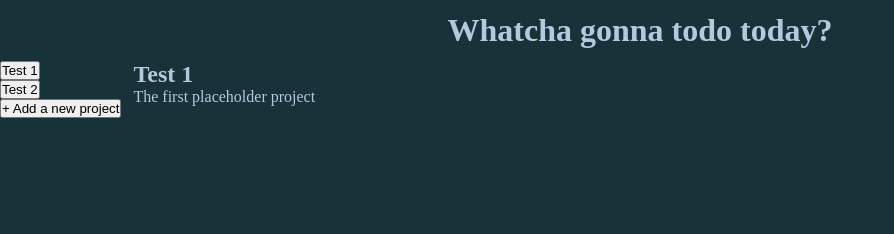
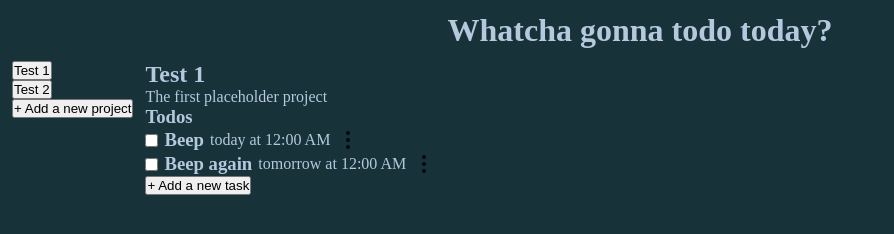
Before and after one commit to jikki-odin/todo, a website built with webpack: page src/template.html in a window 1280 px wide. Both pictures are taken after a click on the button "Test 1". Shown: the whole page, without its empty margins (0-894 px from the left). Built offline with nearby package versions, Linux system fonts and the light colour scheme.

Commit message:
add todo-list wiring/rendering

```diff
--- a/src/controllers/project.js
+++ b/src/controllers/project.js
@@ -49,4 +49,9 @@ export class ProjectController {
   selectProject(id) {
     this.selectedProject = this.projects.get(id);
   }
+
+  addTodo(id, todo) {
+    const project = this.projects.get(id);
+    project.addTodo(todo);
+  }
 }
--- a/src/controllers/todo.js
+++ b/src/controllers/todo.js
@@ -1,2 +1,37 @@
-// TODO: decide on API and implement
-export class TodoController {}
+import { Todo } from "../types";
+
+export class TodoController {
+  constructor() {
+    // TODO: figure out the integration with projects
+    this.todos = new Map();
+    this.currentId = 1;
+    this.selectedTodo = null;
+  }
+
+  get(id) {
+    return this.todos.get(id);
+  }
+
+  // TODO: add documentation
+  addTodo(title, description, dueDate, priority) {
+    this.todos.set(
+      this.currentId,
+      new Todo(this.currentId, title, description, dueDate, priority)
+    );
+
+    this.currentId += 1;
+  }
+
+  removeTodo(id) {
+    this.todos.delete(id);
+  }
+
+  selectTodo(id) {
+    this.selectedTodo = this.todos.get(id);
+  }
+
+  toggleCompletion(id) {
+    const todo = this.todos.get(id);
+    todo.toggleCompletion();
+  }
+}
--- a/src/public/styling/styles.css
+++ b/src/public/styling/styles.css
@@ -46,3 +46,15 @@ header {
 .project-todos {
   list-style-type: none;
 }
+
+.todo-summary-item {
+  display: flex;
+  justify-content: left;
+  align-items: center;
+  gap: 6px;
+}
+
+.todo-details-button {
+  width: 24px;
+  height: 24px;
+}
--- a/src/types/todo.js
+++ b/src/types/todo.js
@@ -5,5 +5,10 @@ export class Todo {
     this.description = description;
     this.dueDate = dueDate;
     this.priority = priority;
+    this.isComplete = false;
+  }
+
+  toggleCompletion() {
+    this.isComplete = !this.isComplete;
   }
 }
--- a/src/views/app.js
+++ b/src/views/app.js
@@ -19,6 +19,33 @@ export class AppView {
       "Test 2",
       "The second placeholder project"
     );
+
+    this.todoController.addTodo(
+      "Beep",
+      "Gotta beep",
+      new Date("10-18-2025"),
+      "High"
+    );
+    let todo = this.todoController.get(1);
+    this.projectController.addTodo(1, todo);
+
+    this.todoController.addTodo(
+      "Beep again",
+      "Gotta beep again",
+      new Date("10-19-2025"),
+      "High"
+    );
+    todo = this.todoController.get(2);
+    this.projectController.addTodo(1, todo);
+
+    this.todoController.addTodo(
+      "Beep once more",
+      "Never enough beep",
+      new Date("10-20-2025"),
+      "High"
+    );
+    todo = this.todoController.get(3);
+    this.projectController.addTodo(2, todo);
 
     // TODO: add views for new project/new todo modals
     this.projectList = new ProjectListView(
--- a/src/views/projectDetails.js
+++ b/src/views/projectDetails.js
@@ -2,19 +2,24 @@ import { TodoListView } from "./todoList.js";
 
 export class ProjectDetailView {
   constructor(appContainer, projectController, todoController) {
+    this.parentContainer = appContainer;
     this.container = document.createElement("div");
     this.container.classList.add("project");
-    appContainer.appendChild(this.container);
 
     this.projectController = projectController;
     this.todoController = todoController;
 
-    this.todoList = new TodoListView(this.container, this.todoController);
+    this.todoList = new TodoListView(
+      this.container,
+      this.projectController,
+      this.todoController
+    );
   }
 
   render() {
+    this.parentContainer.appendChild(this.container);
+    this.container.replaceChildren();
     const project = this.projectController.selectedProject;
-    this.container.replaceChildren();
 
     const projectMetadata = document.createElement("div");
     projectMetadata.classList.add("project-metadata");
@@ -28,6 +33,6 @@ export class ProjectDetailView {
     projectMetadata.appendChild(projectDescriptionBlurb);
 
     this.container.appendChild(projectMetadata);
-    // this.todoList.render();
+    this.todoList.render();
   }
 }
--- a/src/views/projectList.js
+++ b/src/views/projectList.js
@@ -1,13 +1,14 @@
 export class ProjectListView {
   constructor(appContainer, projectController) {
+    this.parentContainer = appContainer;
     this.container = document.createElement("ul");
     this.container.classList.add("project-list");
-    appContainer.appendChild(this.container);
 
     this.projectController = projectController;
   }
 
   render() {
+    this.parentContainer.appendChild(this.container);
     this.container.replaceChildren();
 
     for (const project of this.projectController.projectList) {
--- a/src/views/todoList.js
+++ b/src/views/todoList.js
@@ -1,8 +1,98 @@
+import { formatRelative } from "date-fns";
+
+import kebabMenu from "../public/icons/kebab-menu.svg";
+
 export class TodoListView {
-  constructor(projectContainer, todoController) {
+  constructor(projectContainer, projectController, todoController) {
+    this.parentContainer = projectContainer;
     this.container = document.createElement("div");
+    // TODO: consolidate/hoist controller logic via event arch?
+    this.projectController = projectController;
     this.todoController = todoController;
   }
 
-  render() {}
+  render() {
+    this.parentContainer.appendChild(this.container);
+    this.container.replaceChildren();
+
+    // is a header necessary here?
+    const header = document.createElement("div");
+    this.container.appendChild(header);
+
+    const headerText = document.createElement("h3");
+    header.appendChild(headerText);
+    headerText.textContent = "Todos";
+
+    const todoList = document.createElement("ul");
+    todoList.classList.add("project-todos");
+    this.container.appendChild(todoList);
+
+    for (const todo of this.projectController.selectedProject.todos) {
+      const todoListItem = document.createElement("li");
+      todoList.appendChild(todoListItem);
+      const todoCard = document.createElement("div");
+      todoCard.classList.add("todo-summary-item");
+      todoListItem.appendChild(todoCard);
+      todoCard.dataset.id = todo.id;
+
+      const todoComplete = document.createElement("input");
+      todoCard.appendChild(todoComplete);
+      todoComplete.type = "checkbox";
+
+      todoComplete.addEventListener("click", () => {
+        this.todoController.toggleCompletion(todo.id);
+      });
+
+      const todoTitle = document.createElement("h3");
+      todoCard.appendChild(todoTitle);
+      todoTitle.textContent = todo.title;
+
+      const todoDueDate = document.createElement("div");
+      todoCard.appendChild(todoDueDate);
+      todoDueDate.textContent = formatRelative(todo.dueDate, new Date());
+
+      const todoOptionsButton = document.createElement("img");
+      todoOptionsButton.classList.add("todo-details-button");
+      todoOptionsButton.src = kebabMenu;
+
+      // TODO: add handler for kebab menu expansion
+      todoOptionsButton.addEventListener("click", () => {
+        console.log(`Clicked options for todo ${todo.id} (${todo.title})...`);
+      });
+
+      todoCard.appendChild(todoOptionsButton);
+    }
+
+    const newTodoListItem = document.createElement("li");
+    todoList.appendChild(newTodoListItem);
+    const newTodoButton = document.createElement("button");
+    newTodoListItem.appendChild(newTodoButton);
+    newTodoButton.textContent = "+ Add a new task";
+    newTodoButton.addEventListener("click", () => {
+      console.log("Blue-ski-doo, creating new todo...");
+      // TODO: add logic for a custom event to render the new project modal
+      const event = new CustomEvent("newTodoRequested");
+      document.dispatchEvent(event);
+    });
+  }
+
+  displaySummary() {
+    const todoTitle = document.createElement("h3");
+    todoTitle.classList.add("todo-title");
+    todoTitle.textContent = this.todo.title;
+    todoCard.appendChild(todoTitle);
+
+    const todoDueDate = document.createElement("div");
+    todoDueDate.classList.add("todo-due-date");
+    todoDueDate.textContent = formatRelative(this.todo.dueDate, new Date());
+    todoCard.appendChild(todoDueDate);
+
+    const todoDeleteButton = document.createElement("button");
+    todoDeleteButton.classList.add("todo-delete");
+    todoDeleteButton.textContent = "x";
+    // TODO: add handler for deletion
+    todoCard.appendChild(todoDeleteButton);
+
+    return todoCard;
+  }
 }
```
Also changed, not shown: src/views/todoDetails.js (+1 -41 lines), src/public/icons/kebab-menu.svg (added).
